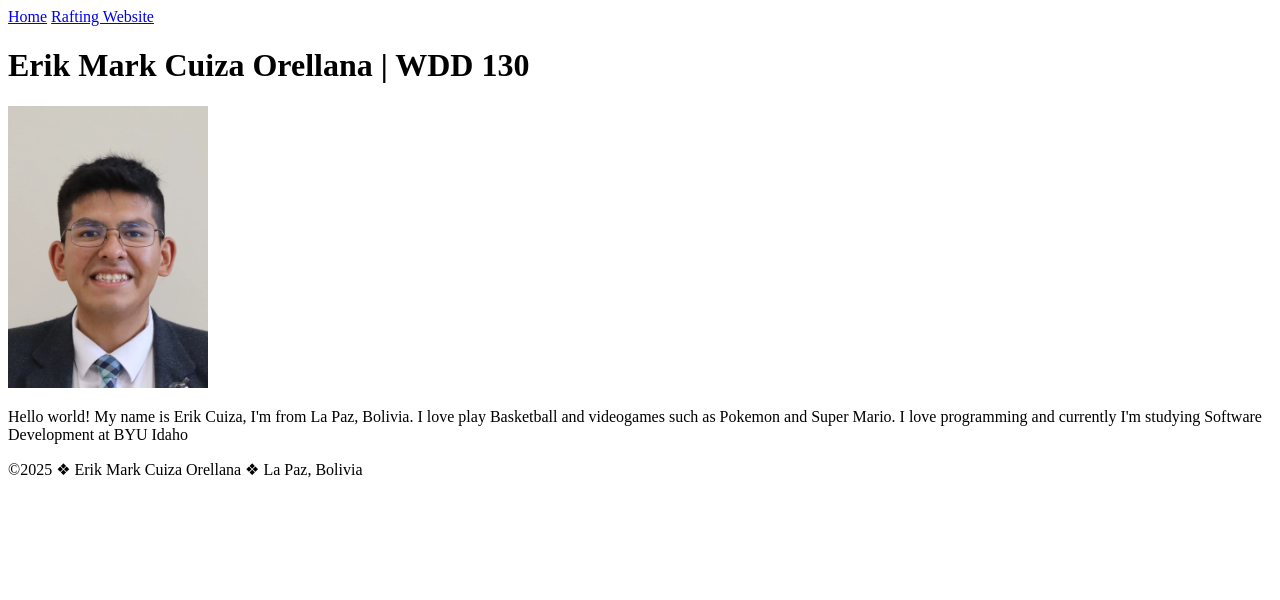
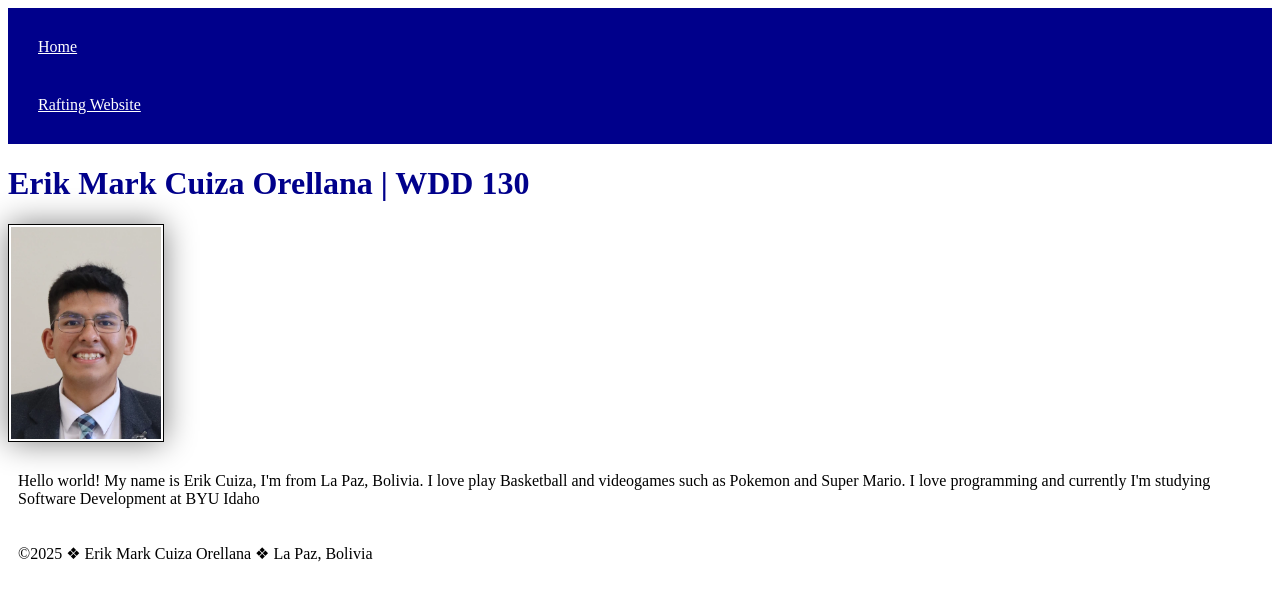
Before and after one commit to ermacuor/wdd130, a plain HTML site: page index.html in a window 1280 px wide. Drawn offline with Linux system fonts and the light colour scheme.

Commit message:
Some modifications

```diff
--- a/index.html
+++ b/index.html
@@ -1,23 +1,30 @@
 <!DOCTYPE html>
 <html lang="en-US">
+
 <head>
     <meta charset="utf-8">
     <meta name="viewport" content="width=device-width, initial-scale=1.0">
     <title>Erik Mark Cuiza Orellana | WDD 130 </title>
+    <link rel="stylesheet" href="styles/styles.css">
 </head>
+
 <body>
+    <nav>
         <header>
             <a href="#">Home</a>
             <a href="wwr/">Rafting Website</a>
         </header>
+    </nav>
     <main>
         <h1>Erik Mark Cuiza Orellana | WDD 130</h1>
         <img src="images/profile-pic-erik-cuiza.webp" alt="Erik Cuiza profile picture" width="200">
         <p>Hello world! My name is Erik Cuiza, I'm from La Paz, Bolivia. I love play Basketball and videogames
-                such as Pokemon and Super Mario. I love programming and currently I'm studying Software Development at BYU Idaho  </p>
+            such as Pokemon and Super Mario. I love programming and currently I'm studying Software Development at BYU
+            Idaho </p>
     </main>
     <footer>
         <p>©2025 ❖ Erik Mark Cuiza Orellana ❖ La Paz, Bolivia</p>
     </footer>
 </body>
+
 </html>
--- /dev/null
+++ b/styles/styles.css
@@ -0,0 +1,26 @@
+nav {
+    background-color: darkblue;
+    padding: 10px;
+}
+
+nav a {
+    color: white;
+    display: block;
+    padding: 20px;
+}
+
+h1 {
+    color: darkblue;
+}
+
+img {
+    width: 150px;
+    height: auto;
+    border: 1px solid black;
+    padding: 2px;
+    box-shadow: 0 0 30px gray;
+}
+
+p {
+    padding: 10px;
+}
```
Also changed, not shown: week02/holygrail.html (+5 -4 lines), images/profile-erik-cuiza.webp (deleted), 1 other file. Lines whose indentation alone changed are shown as unchanged.
